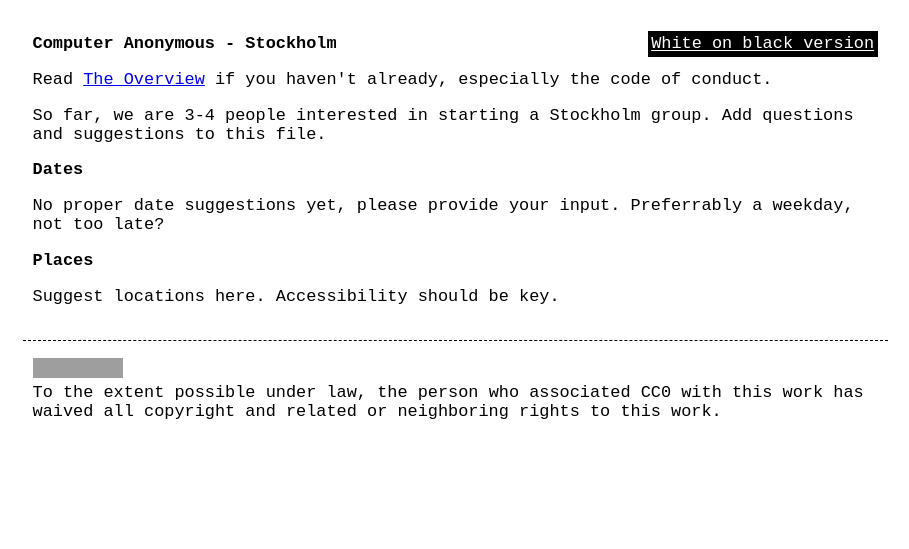
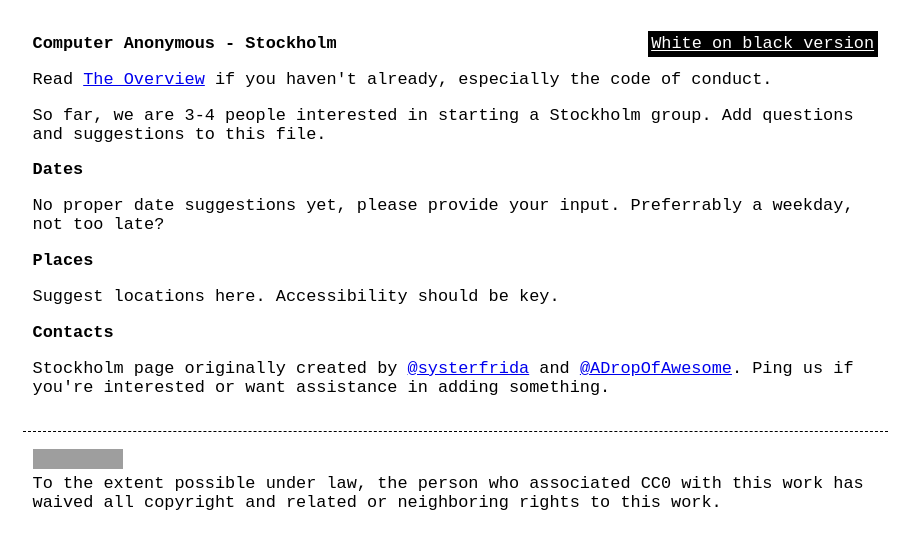
Before and after one commit to computeranonymous/computer, a Jekyll site: the page built from se_stockholm.html, in a window 1280 px wide. Shown: the top 549 px of the page, without its empty margins (185-1094 px from the left). Built offline with Jekyll 4.4.1, drawn with Linux system fonts in a browser that asks for light colours; grey boxes are pictures that could not be loaded.

Commit message:
Added contact details

```diff
--- a/se_stockholm.html
+++ b/se_stockholm.html
@@ -21,3 +21,8 @@ title: Computer Anonymous - Stockholm
 <p>
     Suggest locations here. Accessibility should be key.
 </p>
+
+<h2>Contacts</h2>
+<p>
+    Stockholm page originally created by <a href="https://twitter.com/systerfrida">@systerfrida</a> and <a href="https://twitter.com/adropofawesome">@ADropOfAwesome</a>. Ping us if you're interested or want assistance in adding something.
+</p>
```
